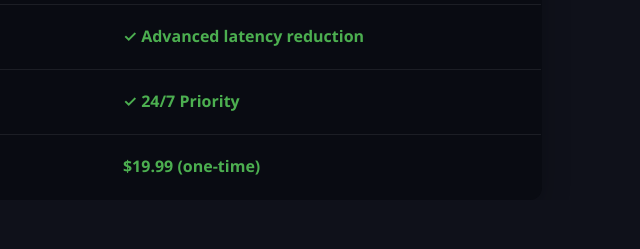
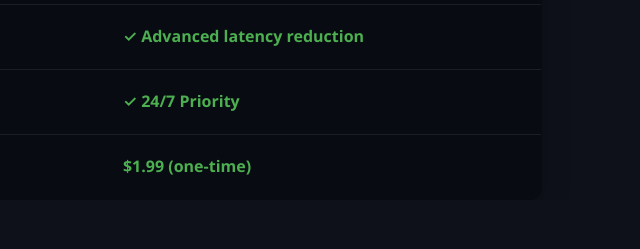
Before and after one commit to doyalikess/tweakr, a plain HTML site: page index.html in a window 1280 px wide. Shown: the part 2840-3089 px from the top of the page, 616-1256 px from the left. Drawn offline with nearby package versions, Linux system fonts and the light colour scheme.

Commit message:
Update index.html

```diff
--- a/index.html
+++ b/index.html
@@ -1337,7 +1337,7 @@
                 <tr>
                     <td class="feature-name">Price</td>
                     <td>Free</td>
-                    <td class="check">$19.99 (one-time)</td>
+                    <td class="check">$1.99 (one-time)</td>
                 </tr>
             </tbody>
         </table>
```
